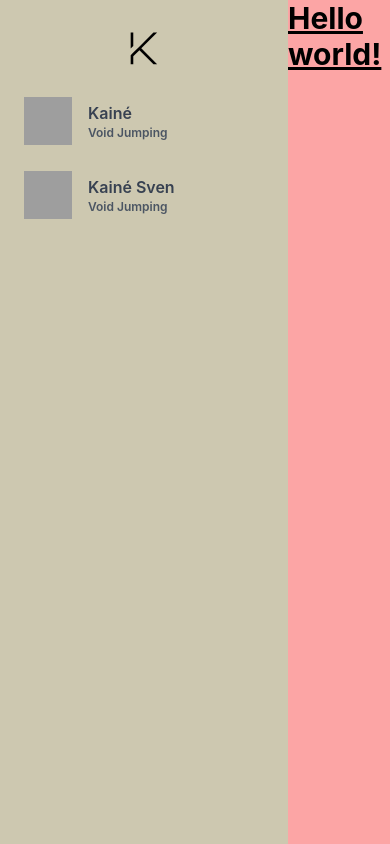
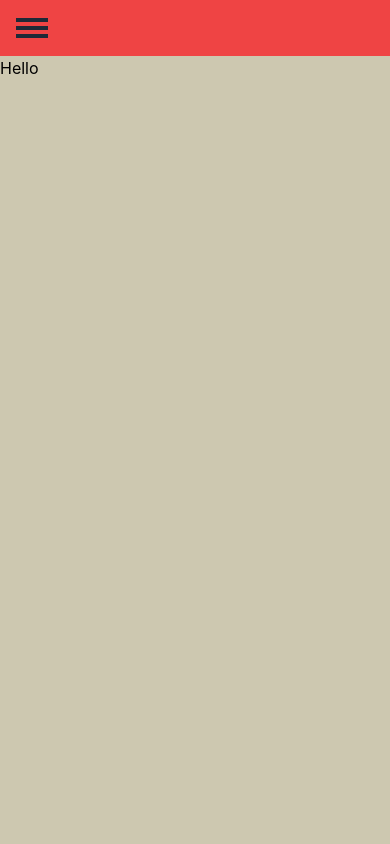
Before and after one commit to kainesv86/KChat, a Next.js app in the folder client/: page / in a window 390 px wide. Built offline with nearby package versions, Linux system fonts and the light colour scheme; grey boxes are pictures that could not be loaded.

Commit message:
Add - navbar mobile, update - sidebar mobile

```diff
--- /dev/null
+++ b/client/components/common/burgerButton.tsx
@@ -0,0 +1,21 @@
+import * as React from "react";
+
+interface BurgerButtonProps {
+        func: Function;
+}
+
+const BurgerButton: React.FunctionComponent<BurgerButtonProps> = ({
+        func = () => {
+                console.log("Not work");
+        },
+}) => {
+        return (
+                <div className="flex flex-col p-2" onClick={() => func()}>
+                        <span className="h-1 mb-1 w-8 block bg-gray-800"></span>
+                        <span className="h-1 mb-1 w-8 block bg-gray-800"></span>
+                        <span className="h-1 w-8 block bg-gray-800"></span>
+                </div>
+        );
+};
+
+export default BurgerButton;
--- /dev/null
+++ b/client/components/navbar/index.tsx
@@ -0,0 +1,18 @@
+import * as React from "react";
+import { Component } from "react";
+import BurgerButton from "../common/burgerButton";
+
+interface NavBarProps {
+        isActive?: boolean;
+        setActive?: Function;
+}
+
+const NavBar: React.FunctionComponent<NavBarProps> = ({ isActive = false, setActive = () => {} }) => {
+        return (
+                <div className="h-14 bg-red-500 flex items-center px-2 z-10">
+                        <BurgerButton func={() => setActive(!isActive)} />
+                </div>
+        );
+};
+
+export default NavBar;
--- a/client/components/sideBar/index.tsx
+++ b/client/components/sideBar/index.tsx
@@ -6,9 +6,12 @@ import KChatLogo from "../../public/asset/sidebar-logo";
 import UserFriend from "./userFriend";
 import { UserFriendProps } from "./userFriend";
 
-interface SideBarProps {}
+interface SideBarProps {
+        isActive?: boolean;
+        setActive: Function;
+}
 
-const SideBar: React.FunctionComponent<SideBarProps> = () => {
+const SideBar: React.FunctionComponent<SideBarProps> = ({ isActive = false, setActive = () => {} }) => {
         const userFriends: Array<UserFriendProps> = [
                 {
                         name: "Kainé",
@@ -24,15 +27,17 @@ const SideBar: React.FunctionComponent<SideBarProps> = () => {
                 },
         ];
         return (
-                <div>
-                        <ul className="flex flex-col h-full p-4 w-72">
-                                <li className="flex justify-center h-16 mb-2 ">
-                                        <Link href="/" className="w-16 rounded-full hover:bg-yellow-100/25 cursor-pointer">
-                                                <KChatLogo />
+                <div className={`absolute sm:static w-full bg-[#dad4bb] z-20 duration-300 ${isActive ? "" : "-translate-x-full"}  sm:translate-x-0`}>
+                        <ul className={`flex  flex-col h-screen p-4 sm:w-72 w-full   overflow-hidden bg-transparent sm:bg-inherit  `}>
+                                <li className="flex justify-center h-16 mb-2" onClick={() => setActive(false)}>
+                                        <Link href="/" passHref={true}>
+                                                <a href="/" className="w-16 rounded-full hover:bg-yellow-100/25 cursor-pointer">
+                                                        <KChatLogo />
+                                                </a>
                                         </Link>
                                 </li>
                                 {userFriends.map((item) => (
-                                        <li key={item.username}>
+                                        <li key={item.username} onClick={() => setActive(false)}>
                                                 <UserFriend
                                                         name={item.name}
                                                         username={item.username}
--- a/client/components/sideBar/userFriend.tsx
+++ b/client/components/sideBar/userFriend.tsx
@@ -10,11 +10,11 @@ export interface UserFriendProps {
 const UserFriend: React.FunctionComponent<UserFriendProps> = ({ avatarUrl, description, name, username }) => {
         return (
                 <div className="group transform cursor-pointer mb-2">
-                        <span className="block w-0 group-hover:w-full h-px mb-1 bg-gray-900 duration-500"></span>
+                        <span className="block w-0 group-hover:w-full h-px mb-px bg-gray-900"></span>
                         <div className="relative flex flex-col">
-                                <div className="absolute block w-0 h-full duration-300 transform group-hover:w-full bg-gray-900/50"></div>
+                                <div className="absolute block w-0 h-full duration-500 transform group-hover:w-full bg-gray-900/50"></div>
                                 <div className="z-10 flex px-2 py-1">
-                                        <div className="w-12 h-12 mr-4">
+                                        <div className="w-10 h-10 mr-4">
                                                 <img className="w-full h-full" src={avatarUrl} alt={username} />
                                         </div>
                                         <div className="flex flex-col justify-center text-left">
@@ -25,7 +25,7 @@ const UserFriend: React.FunctionComponent<UserFriendProps> = ({ avatarUrl, descr
                                         </div>
                                 </div>
                         </div>
-                        <span className="block w-0 group-hover:w-full h-px mt-1 bg-gray-900 duration-500"></span>
+                        <span className="block w-full group-hover:opacity-100 opacity-0 h-px mt-px bg-gray-900"></span>
                 </div>
         );
 };
--- a/client/pages/_app.tsx
+++ b/client/pages/_app.tsx
@@ -1,12 +1,19 @@
 import "../styles/globals.css";
+import * as React from "react";
 import SideBar from "../components/sideBar";
 import type { AppProps } from "next/app";
+import NavBar from "../components/navbar";
 
 function MyApp({ Component, pageProps }: AppProps) {
+        const [activeBurger, setActiveBurger] = React.useState<boolean>(false);
+
         return (
-                <div className="bg-[#CDC8B0] h-screen flex">
-                        <SideBar />
-                        <Component {...pageProps} />
+                <div className="bg-[#CDC8B0] h-screen flex relative">
+                        <SideBar isActive={activeBurger} setActive={setActiveBurger} />
+                        <div className="flex-1 flex flex-col">
+                                <NavBar isActive={activeBurger} setActive={setActiveBurger} />
+                                <Component {...pageProps} />
+                        </div>
                 </div>
         );
 }
--- a/client/pages/index.tsx
+++ b/client/pages/index.tsx
@@ -1,10 +1,9 @@
 import type { NextPage } from "next";
-import SideBar from "../components/sideBar";
 
 const Home: NextPage = () => {
         return (
-                <div className="flex-1 bg-red-300">
-                        <h1 className="text-3xl font-bold text-black underline"> Hello world! </h1>
+                <div className="flex-1 ">
+                        <div>Hello</div>
                 </div>
         );
 };
```
